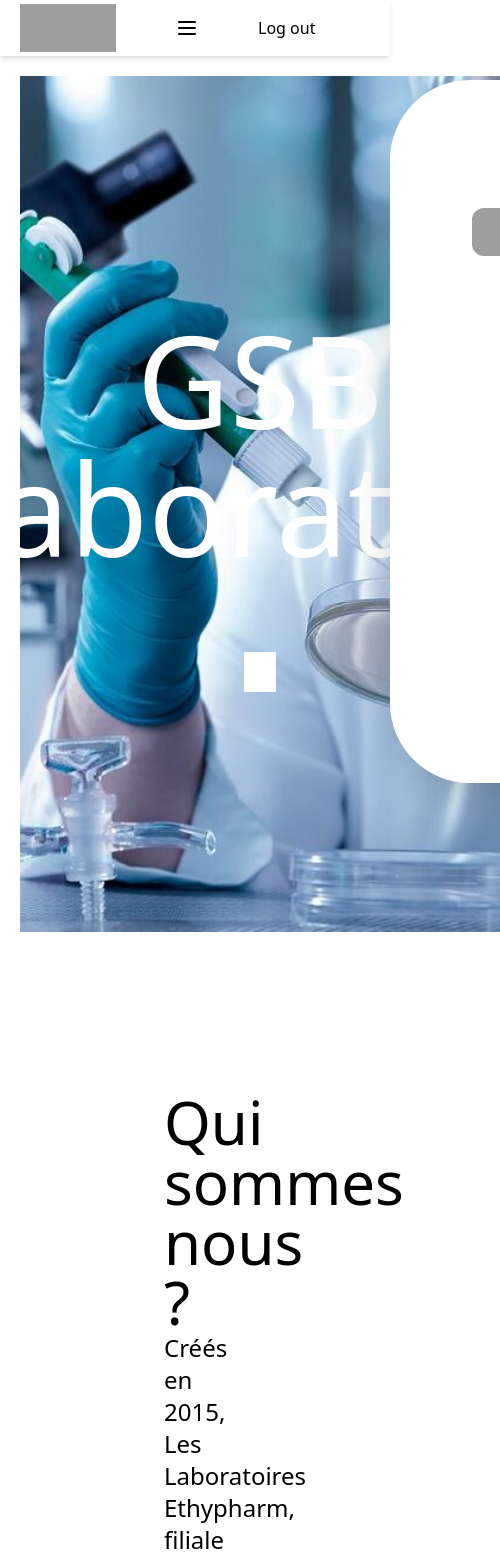
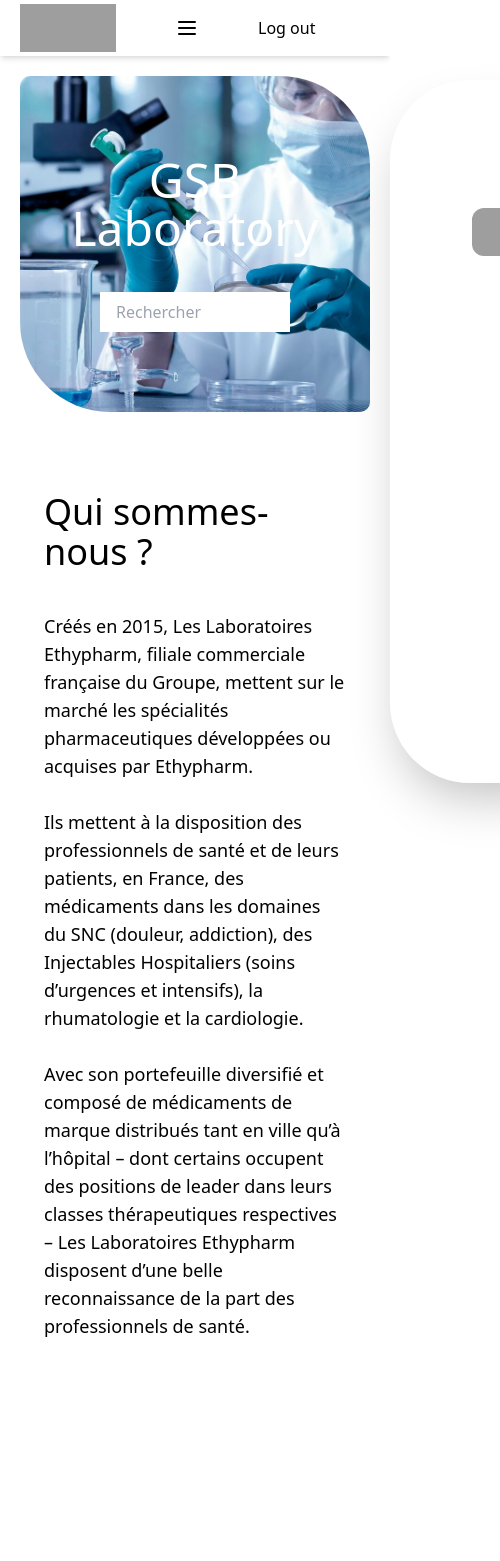
Before and after one commit to Shabich/GestInv, a React (Vite) app in the folder frontend/: page / in a window 390 px wide. Shown: the top 1561 px of the page, 500 px wide, since content can reach past the window. After the commit the page ends 1400 px from the top, so only its background shows below. Built offline with nearby package versions, Linux system fonts and the light colour scheme; grey boxes are pictures that could not be loaded.

Commit message:
🎨 Ajout du responsive

```diff
--- a/frontend/src/page/Home.tsx
+++ b/frontend/src/page/Home.tsx
@@ -1,14 +1,30 @@
 function Home() {
   return (
     <div>
-      <div className="text-center bg-home bg-cover bg-center bg-no-repeat overflow-hidden flex flex-col justify-center items-center p-60">
-        <h1 className="font-Oswald text-white text-9xl mb-20">GSB Laboratory</h1>
-        <input type="text" className="px-4 py-2 w-1/2" placeholder="Rechercher" />
+      {/* Section principale */}
+      <div
+        className="text-center bg-home bg-cover bg-center bg-no-repeat overflow-hidden flex flex-col justify-center items-center p-20 md:p-60"
+        style={{
+          borderTopRightRadius: '90px',
+          borderBottomRightRadius: '10px',
+          borderTopLeftRadius: '10px',
+          borderBottomLeftRadius: '90px',
+        }}
+      >
+        <h1 className="font-Oswald text-white text-5xl md:text-7xl lg:text-9xl mb-10 md:mb-20">
+          GSB Laboratory
+        </h1>
+        <input
+          type="text"
+          className="px-4 py-2 w-full md:w-1/2 lg:w-1/3"
+          placeholder="Rechercher"
+        />
       </div>
 
-      <div className="xl:flex flex-col gap-10 mt-20 px-36 py-20">
-        <h2 className="text-6xl">Qui sommes nous ?</h2>
-        <div className="text-2xl">
+      {/* Section "Qui sommes-nous ?" */}
+      <div className="flex flex-col gap-10 mt-10 md:mt-20 px-6 md:px-20 lg:px-36 py-10 md:py-20">
+        <h2 className="text-4xl md:text-5xl lg:text-6xl">Qui sommes-nous ?</h2>
+        <div className="text-lg md:text-xl lg:text-2xl">
           <p>
             Créés en 2015, Les Laboratoires Ethypharm, filiale commerciale française du Groupe,
             mettent sur le marché les spécialités pharmaceutiques développées ou acquises par
@@ -19,19 +35,18 @@
             Ils mettent à la disposition des professionnels de santé et de leurs patients, en
             France, des médicaments dans les domaines du SNC (douleur, addiction), des Injectables
             Hospitaliers (soins d’urgences et intensifs), la rhumatologie et la cardiologie.
-          </p><br />
+          </p>
+          <br />
           <p>
             Avec son portefeuille diversifié et composé de médicaments de marque distribués tant en
             ville qu’à l’hôpital – dont certains occupent des positions de leader dans leurs classes
             thérapeutiques respectives – Les Laboratoires Ethypharm disposent d’une belle
             reconnaissance de la part des professionnels de santé.
           </p>
-          <div>
-          </div>
         </div>
       </div>
     </div>
-  )
+  );
 }
 
-export default Home
+export default Home;
```
